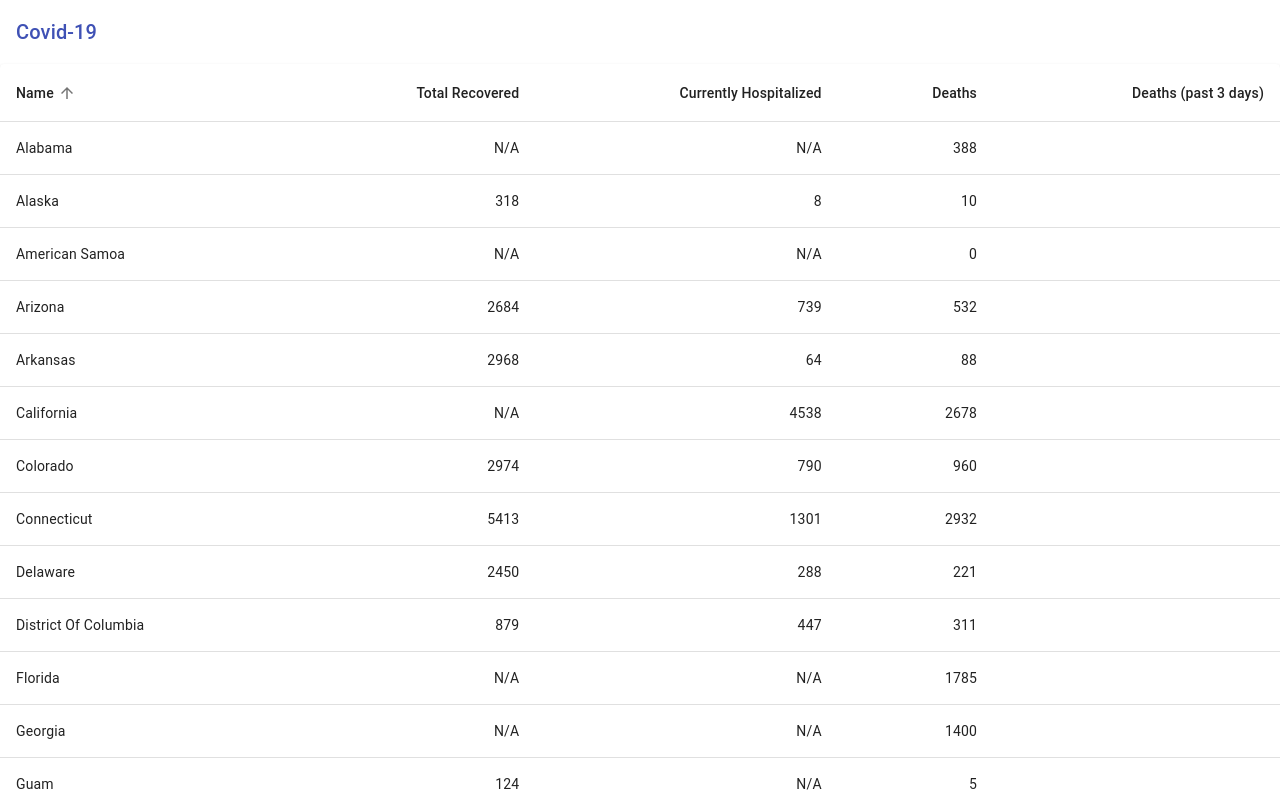
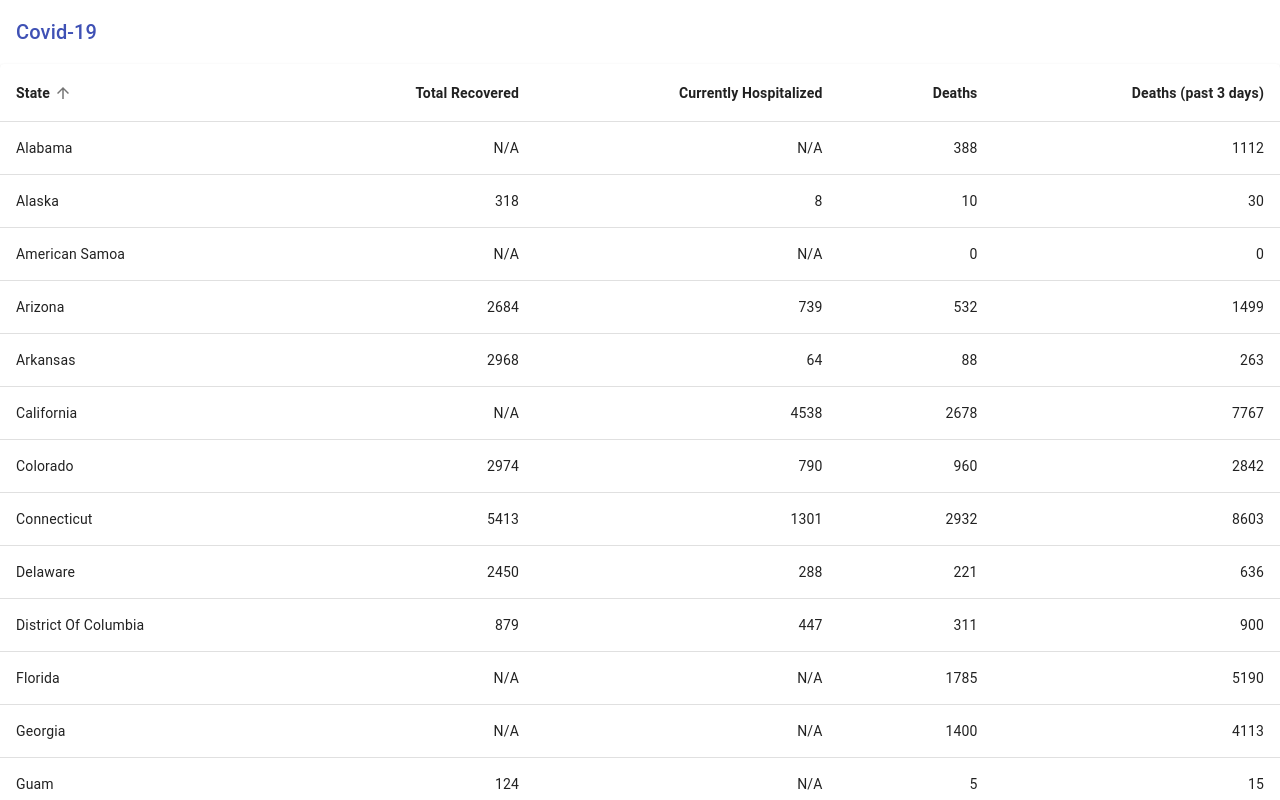
Before and after one commit to Beadsley/Covid-19-webapp, a React (Create React App) app in the folder client/: page / in a window 1280 px wide. Shown: the top 800 px of the page. Built offline with nearby package versions, Linux system fonts and the light colour scheme.

Commit message:
Table component refactored

```diff
--- a/client/src/components/Table.js
+++ b/client/src/components/Table.js
@@ -18,144 +18,60 @@ const useStyles = makeStyles((theme) => ({
     minWidth: 650,
     borderCollapse: 'separate',
   },
-  header: {
-    display: 'flex',
-    justifyContent: 'space-between',
+  title: {
     margin: theme.spacing(2),
   },
-  subHeader: {
-    fontSize: '1rem',
-    border: 'none',
-    backgroundColor: 'transparent',
-    outline: '0',
+  header: {
+    fontWeight: 600,
   },
 }));
 
 const compare = (key, asc) => (asc ? (a, b) => (a[key] < b[key] ? -1 : 1) : (a, b) => (a[key] > b[key] ? -1 : 1));
 
-export default function FlaggedPsychologistTable() {
-  const [sort, setSort] = useState({ active: 'name', comparator: compare('name', true), direction: 'ascending' });
+export default function CovidTable() {
+  const column1 = config.ENUMS.UI.TABLE_COLUMNS[0].id;
+  const [sort, setSort] = useState({ active: column1, comparator: compare(column1, true), direction: 'ascending' });
   const classes = useStyles();
   const data = config.mockdata;
 
   return (
     <>
-      <div className={classes.header}>
+      <div className={classes.title}>
         <Typography variant='h6' id='tableTitle' component='div' color='primary'>
-          {' Covid-19'}
+          {config.ENUMS.UI.TABLE_TITLE}
         </Typography>
       </div>
       <TableContainer component={Paper}>
         <Table className={classes.table} aria-label='simple table'>
           <TableHead>
             <TableRow>
-              <TableCell>
+              {config.ENUMS.UI.TABLE_COLUMNS.map((col, index) => (
+                <TableCell className={classes.header} align={index === 0 ? 'left' : 'right'}>
                   <TableSortLabel
-                  active={sort.active === 'name'}
+                    active={sort.active === col.id}
                     direction={sort.direction === 'ascending' ? 'asc' : 'desc'}
                     onClick={() => {
-                    sort.direction === 'ascending' && sort.active === 'name'
-                      ? setSort({ active: 'name', comparator: compare('name', false), direction: 'descending' })
-                      : setSort({ active: 'name', comparator: compare('name', true), direction: 'ascending' });
+                      sort.direction === 'ascending' && sort.active === col.id
+                        ? setSort({ active: col.id, comparator: compare(col.id, false), direction: 'descending' })
+                        : setSort({ active: col.id, comparator: compare(col.id, true), direction: 'ascending' });
                     }}
                   >
-                  {'Name'}
+                    {col.header}
                   </TableSortLabel>
                 </TableCell>
-              <TableCell align='right'>
-                <TableSortLabel
-                  active={sort.active === 'hospitalized'}
-                  direction={sort.direction === 'ascending' ? 'asc' : 'desc'}
-                  onClick={() => {
-                    sort.direction === 'ascending' && sort.active === 'recovered'
-                      ? setSort({
-                          active: 'recovered',
-                          comparator: compare('recovered', false),
-                          direction: 'descending',
-                        })
-                      : setSort({
-                          active: 'recovered',
-                          comparator: compare('recovered', true),
-                          direction: 'ascending',
-                        });
-                  }}
-                >
-                  {'Total Recovered'}
-                </TableSortLabel>
-              </TableCell>
-              <TableCell align='right'>
-                <TableSortLabel
-                  active={sort.active === 'hospitalized'}
-                  direction={sort.direction === 'ascending' ? 'asc' : 'desc'}
-                  onClick={() => {
-                    sort.direction === 'ascending' && sort.active === 'hospitalized'
-                      ? setSort({
-                          active: 'hospitalized',
-                          comparator: compare('hospitalizedCurrently', false),
-                          direction: 'descending',
-                        })
-                      : setSort({
-                          active: 'hospitalized',
-                          comparator: compare('hospitalizedCurrently', true),
-                          direction: 'ascending',
-                        });
-                  }}
-                >
-                  {'Currently Hospitalized'}
-                </TableSortLabel>
-              </TableCell>
-              <TableCell align='right'>
-                <TableSortLabel
-                  active={sort.active === 'deaths'}
-                  direction={sort.direction === 'ascending' ? 'asc' : 'desc'}
-                  onClick={() => {
-                    sort.direction === 'ascending' && sort.active === 'deaths'
-                      ? setSort({
-                          active: 'deaths',
-                          comparator: compare('deaths', false),
-                          direction: 'descending',
-                        })
-                      : setSort({
-                          active: 'deaths',
-                          comparator: compare('deaths', true),
-                          direction: 'ascending',
-                        });
-                  }}
-                >
-                  {'Deaths'}
-                </TableSortLabel>
-              </TableCell>
-              <TableCell align='right'>
-                <TableSortLabel
-                  active={sort.active === 'last3daysDeaths'}
-                  direction={sort.direction === 'ascending' ? 'asc' : 'desc'}
-                  onClick={() => {
-                    sort.direction === 'ascending' && sort.active === 'last3daysDeaths'
-                      ? setSort({
-                          active: 'last3daysDeaths',
-                          comparator: compare('last3daysDeaths', false),
-                          direction: 'descending',
-                        })
-                      : setSort({
-                          active: 'last3daysDeaths',
-                          comparator: compare('last3daysDeaths', true),
-                          direction: 'ascending',
-                        });
-                  }}
-                >
-                  {' Deaths (past 3 days)'}
-                </TableSortLabel>
-              </TableCell>
+              ))}
             </TableRow>
           </TableHead>
           <TableBody>
             {data.sort(sort.comparator).map((row) => (
               <TableRow key={row.name}>
-                <TableCell align='left'>{row.name}</TableCell>
-                <TableCell align='right'>{row.recovered === null ? 'N/A' : row.recovered}</TableCell>
-                <TableCell align='right'>{row.hospitalizedCurrently === null ? 'N/A' : row.hospitalizedCurrently}</TableCell>
-                <TableCell align='right'>{row.deaths === null ? 'N/A' : row.deaths}</TableCell>
-                <TableCell align='right'>{row.last3daysDeaths === null ? 'N/A' : row.last3daysDeaths}</TableCell>
+                {config.ENUMS.UI.TABLE_COLUMNS.map((col, index) =>
+                  index === 0 ? (
+                    <TableCell align='left'>{row[col.id]}</TableCell>
+                  ) : (
+                    <TableCell align='right'>{row[col.id] === null ? config.ENUMS.UI.NA : row[col.id]}</TableCell>
+                  )
+                )}
               </TableRow>
             ))}
           </TableBody>
--- a/client/src/config.js
+++ b/client/src/config.js
@@ -1,6 +1,16 @@
 export default {
   ENUMS: {
-    UI: {},
+    UI: {
+      TABLE_TITLE: 'Covid-19',
+      TABLE_COLUMNS: [
+        { header: 'State', id: 'name' },
+        { header: 'Total Recovered', id: 'recovered' },
+        { header: 'Currently Hospitalized', id: 'hospitalizedCurrently' },
+        { header: 'Deaths', id: 'deaths' },
+        { header: 'Deaths (past 3 days)', id: 'deathsPast3days' },
+      ],
+      NA: 'N/A',
+    },
     COLOUR: {
       GREY: '#494949',
       WHITE: 'white',
```
Lines whose indentation alone changed are shown as unchanged.
